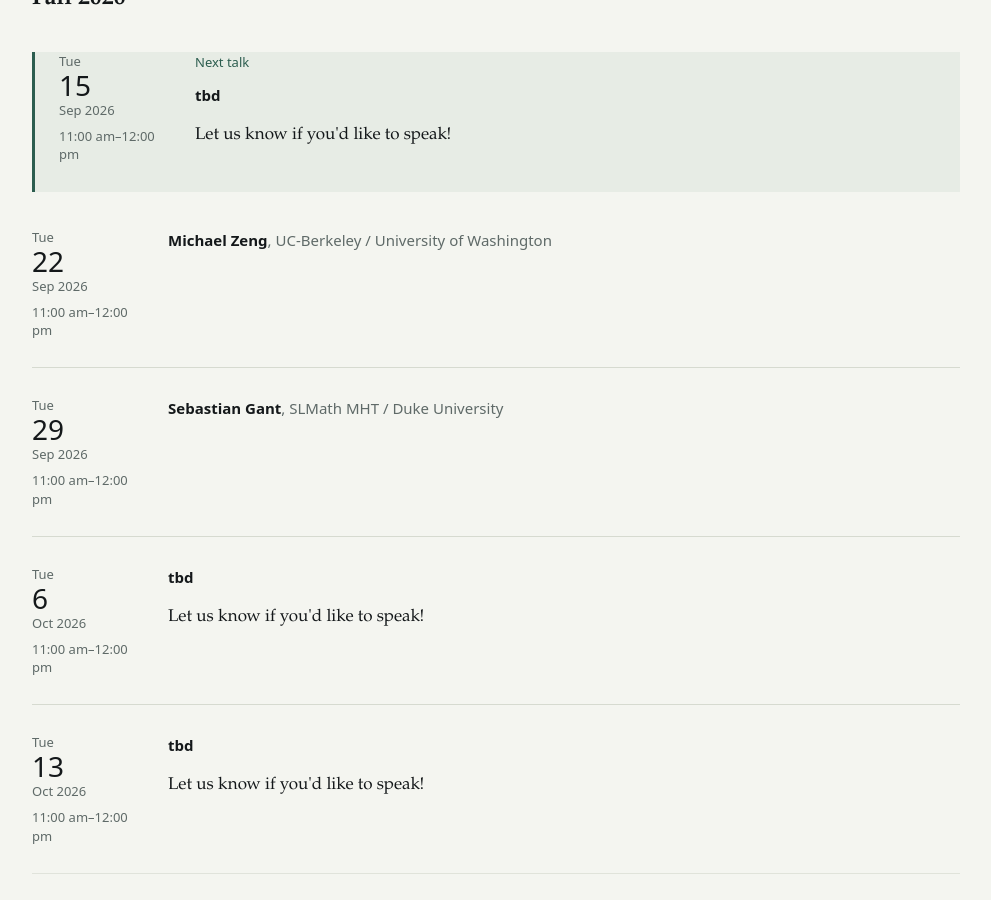
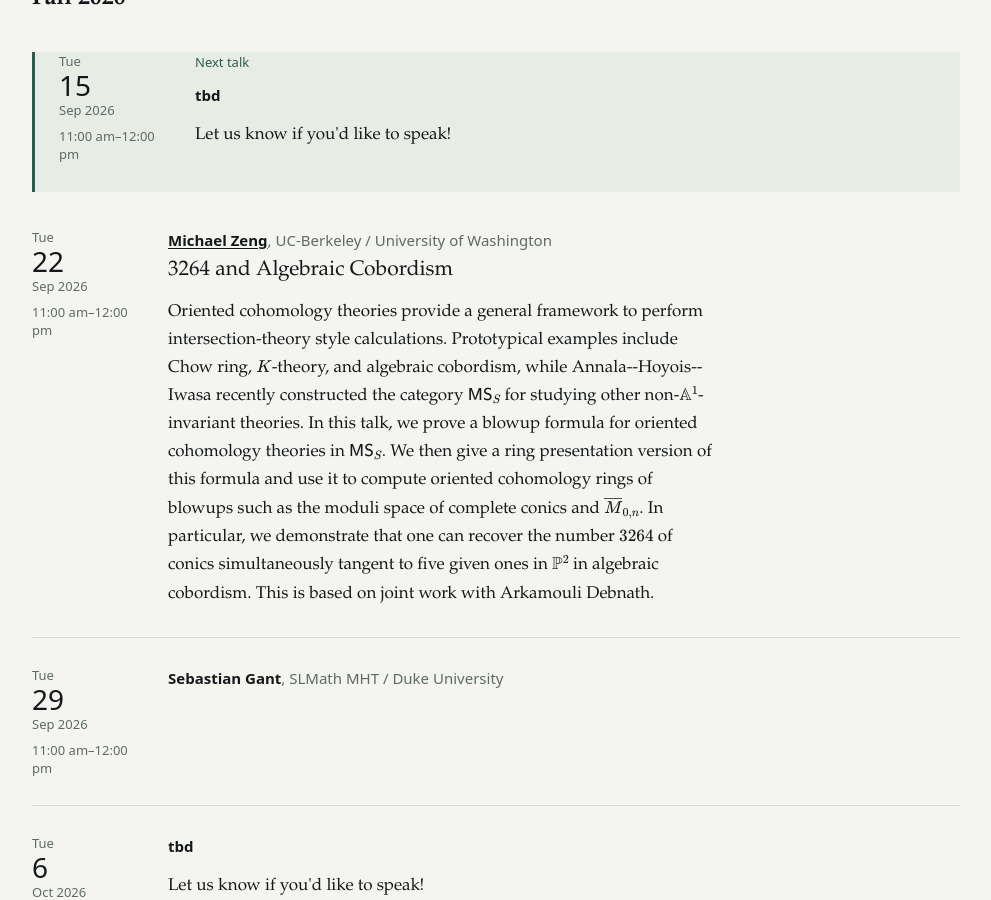
Before and after one commit to tbrazel/26c-a1-seminar, a Jekyll site: the page built from index.html, in a window 1280 px wide and 900 px high, scrolled down 259 px. Shown: the whole window, without its empty margins (144-1135 px from the left). Built offline with Jekyll 4.4.1, drawn with Linux system fonts in a browser that asks for light colours.

Commit message:
michael's talk/abstract

```diff
--- a/_data/talks.yml
+++ b/_data/talks.yml
@@ -33,8 +33,10 @@
 - date: 2026-09-22
   speaker: "Michael Zeng"
   affiliation: "UC-Berkeley / University of Washington"
-  title: ''
+  url: "https://zengrf.github.io/"
+  title: '3264 and Algebraic Cobordism'
   abstract: >
+    Oriented cohomology theories provide a general framework to perform intersection-theory style calculations. Prototypical examples include Chow ring, $K$-theory, and algebraic cobordism, while Annala--Hoyois--Iwasa recently constructed the category $\mathsf{MS}_S$ for studying other non-$\mathbb A^1$-invariant theories. In this talk, we prove a blowup formula for oriented cohomology theories in $\mathsf{MS}_S$. We then give a ring presentation version of this formula and use it to compute oriented cohomology rings of blowups such as the moduli space of complete conics and $\overline M_{0,n}$. In particular, we demonstrate that one can recover the number $3264$ of conics simultaneously tangent to five given ones in $\mathbb P^2$ in algebraic cobordism. This is based on joint work with Arkamouli Debnath.
 
 
 - date: 2026-09-29
```
